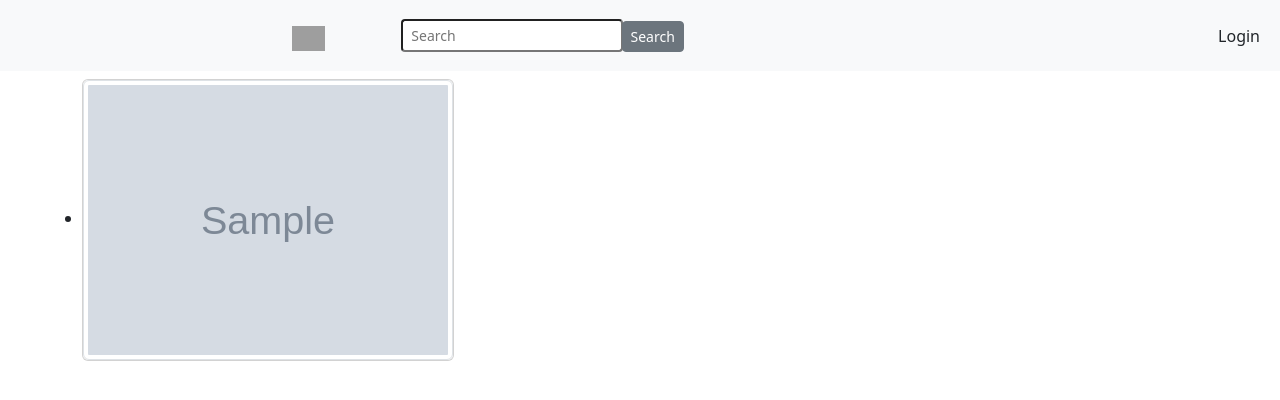
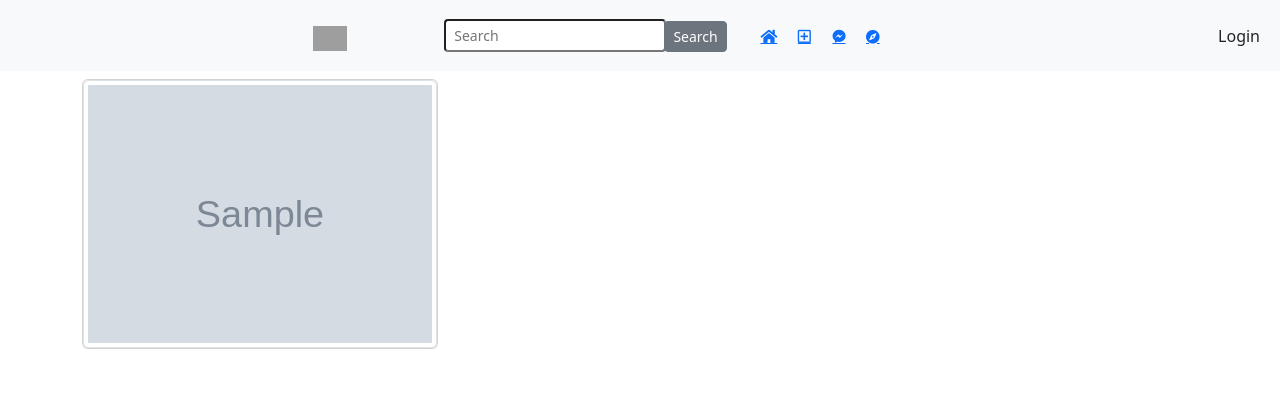
Before and after one commit to denn-is-njeruh/Instaclone, a Django app: template phiimages/templates/image_list.html in a window 1280 px wide. Shown: the top 400 px of the page. Run offline with Django 3.2, Linux system fonts and the light colour scheme; the template is opened without the code that fills it: most values are stand-ins (such as "Sample title", 1, 10 or a date in 2020); grey boxes marked "Sample" are stand-in pictures; some libraries are stand-ins or nearby versions; grey boxes are pictures that could not be loaded.

Commit message:
update item margins on the navbar to add responsiveness

```diff
--- a/phiimages/templates/image_detail.html
+++ b/phiimages/templates/image_detail.html
@@ -11,6 +11,7 @@
 
     {% block styles %}
       {% bootstrap_css %}
+      <link rel="stylesheet" href="https://use.fontawesome.com/releases/v5.7.2/css/all.css" integrity="sha384-fnmOCqbTlWIlj8LyTjo7mOUStjsKC4pOpQbqyi7RrhN7udi9RwhKkMHpvLbHG9Sr" crossorigin="anonymous">
     {% endblock %}
   </head>
   <body>
@@ -20,7 +21,7 @@
     {% block content %}
     <div class="container">
       <div class="row">
-        <div class="col-md-6" style="margin-left: 280px;">
+        <div class="col-md-6" style="margin-left: 25%;">
           <div class="card my-2">
             <img src="{{image.photo.url}}" class="img-thumbnail" alt="">
           </div>
--- a/phiimages/templates/image_list.html
+++ b/phiimages/templates/image_list.html
@@ -12,6 +12,7 @@
 
     {% block styles %}
       {% bootstrap_css %}
+      <link rel="stylesheet" href="https://use.fontawesome.com/releases/v5.7.2/css/all.css" integrity="sha384-fnmOCqbTlWIlj8LyTjo7mOUStjsKC4pOpQbqyi7RrhN7udi9RwhKkMHpvLbHG9Sr" crossorigin="anonymous">
     {% endblock %}
   </head>
   <body>
@@ -23,13 +24,13 @@
     <div class="container">
       <div class="row">
         {% for image in image_list %}
-        <ul>
+        <!-- <ul> -->
         <div class="col-md-4">
           <div class="card my-2">
-            <li><a href="{% url 'image-detail' image.id %}"><img src="{{image.photo.url}}" class="img-thumbnail" alt=""></a></li>
+            <a href="{% url 'image-detail' image.id %}"><img src="{{image.photo.url}}" class="img-thumbnail" alt=""></a>
           </div>
         </div>
-      </ul>
+      <!-- </ul> -->
         {% endfor %}
       </div>
     </div>
--- a/phiimages/templates/navbar.html
+++ b/phiimages/templates/navbar.html
@@ -7,13 +7,13 @@
   <body>
     <nav class="navbar navbar-expand-lg navbar-dark bg-light">
       <div class="container-fluid">
-        <a class="navbar-brand text-dark" style="margin-left:280px; font-size:30px" href="{% url 'image-list' %}"><img class="logo" height=25px src="https://upload.wikimedia.org/wikipedia/commons/thumb/2/2a/Instagram_logo.svg/840px-Instagram_logo.svg.png" alt="Instagram"></a>
+        <a class="navbar-brand text-dark" style="margin-left:24%; font-size:30px" href="{% url 'image-list' %}"><img class="logo" height=25px src="https://upload.wikimedia.org/wikipedia/commons/thumb/2/2a/Instagram_logo.svg/840px-Instagram_logo.svg.png" alt="Instagram"></a>
         <button class="navbar-toggler" type="button" data-bs-toggle="collapse" data-bs-target="#navbarSupportedContent" aria-controls="navbarSupportedContent" aria-expanded="false" aria-label="Toggle navigation">
           <span class="navbar-toggler-icon"></span>
         </button>
         <div class="collapse navbar-collapse" id="navbarSupportedContent">
 
-          <form  style="margin-left:60px;" role="search" action="">
+          <form  style="margin-left:9%;" role="search" action="">
             <div class="input-group-sm">
               <input class="form-control-sm"  type="search" placeholder="Search" aria-label="Search">
               <button class="btn btn-secondary btn-sm" style="margin-left:-6px" id="button-addon2" type="submit">Search</button>
@@ -22,25 +22,25 @@
 
           <ul class="navbar-nav me-auto mb-2 mb-lg-0">
             <li class="nav-item">
-              <a class="fas fa-home" style="margin-left:48px; font-size:15px" aria-current="page" href="{% url 'image-list' %}"></a>
+              <a class="fas fa-home" style="margin-left:200%; font-size:15px" aria-current="page" href="{% url 'image-list' %}"></a>
             </li>
           </ul>
 
           <ul class="navbar-nav me-auto mb-2 mb-lg-0">
             <li class="nav-item">
-              <a class="far fa-plus-square" style="margin-left:-95px; font-size:15px" aria-current="page" href="{% url 'image-add' %}"></a>
+              <a class="far fa-plus-square" style="margin-left:-400%; font-size:15px" aria-current="page" href="{% url 'image-add' %}"></a>
             </li>
           </ul>
 
           <ul class="navbar-nav me-auto mb-2 mb-lg-0">
             <li class="nav-item">
-              <a class="fab fa-facebook-messenger" style="margin-left:-175px; font-size:15px" aria-current="page" href="#"></a>
+              <a class="fab fa-facebook-messenger" style="margin-left:-1050%; font-size:15px" aria-current="page" href="#"></a>
             </li>
           </ul>
 
           <ul class="navbar-nav me-auto mb-2 mb-lg-0">
             <li class="nav-item">
-              <a class="fas fa-compass" style="margin-left:-254px; font-size:14px" aria-current="page" href="#"></a>
+              <a class="fas fa-compass" style="margin-left:-1650%; font-size:14px" aria-current="page" href="#"></a>
             </li>
           </ul>
 
@@ -50,7 +50,7 @@
               <a class="nav-link text-dark" href="/logout">Logout</a>
             </li> -->
             <li class="nav-item">
-              <a class="far fa-user-circle" style="margin-left:-332px; font-size:14px" href="#"></a>
+              <a class="far fa-user-circle" style="margin-left:-2270%; font-size:14px" href="#"></a>
             </li>
             {% else %}
             <li class="nav-item">
```
